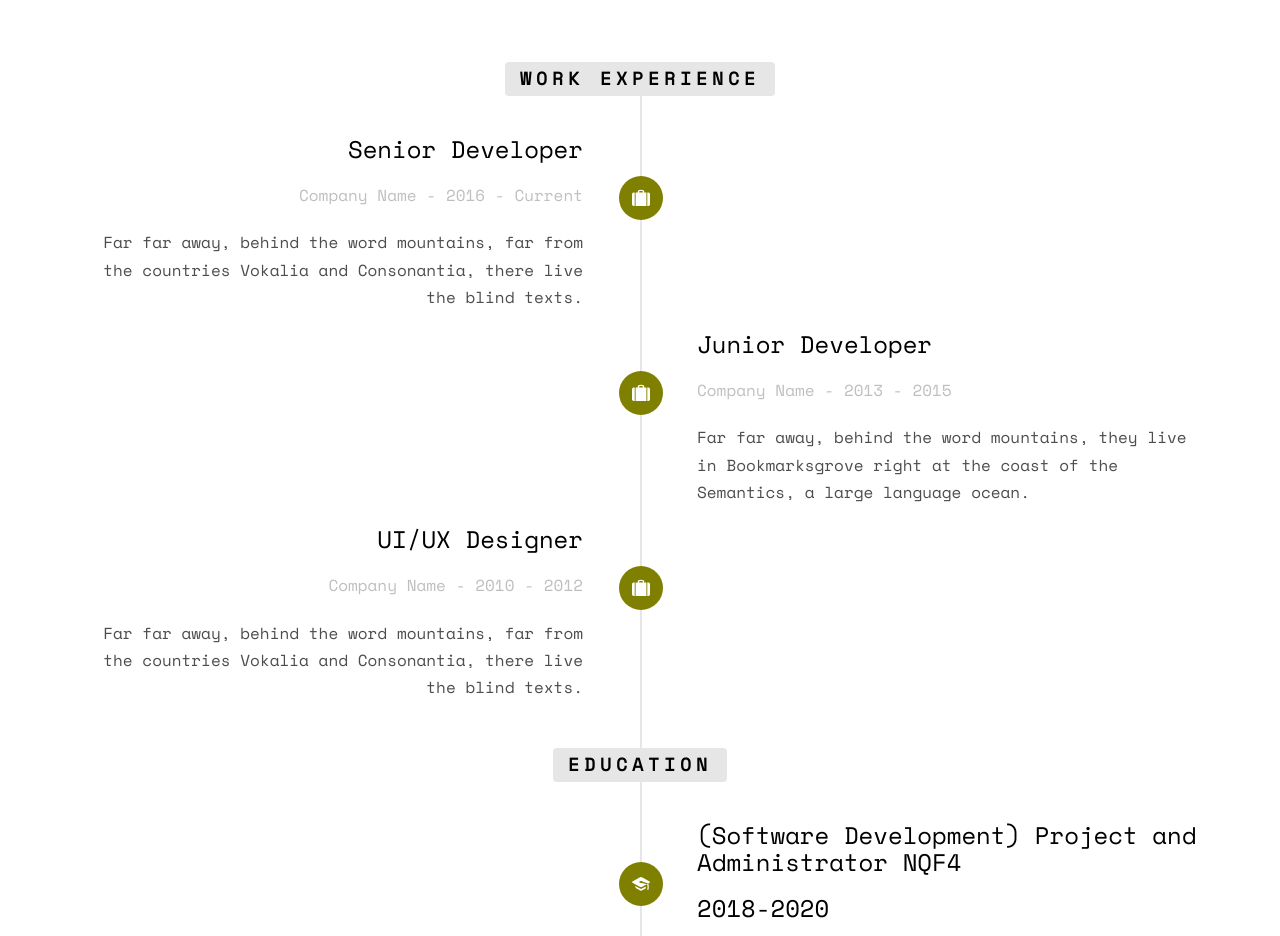
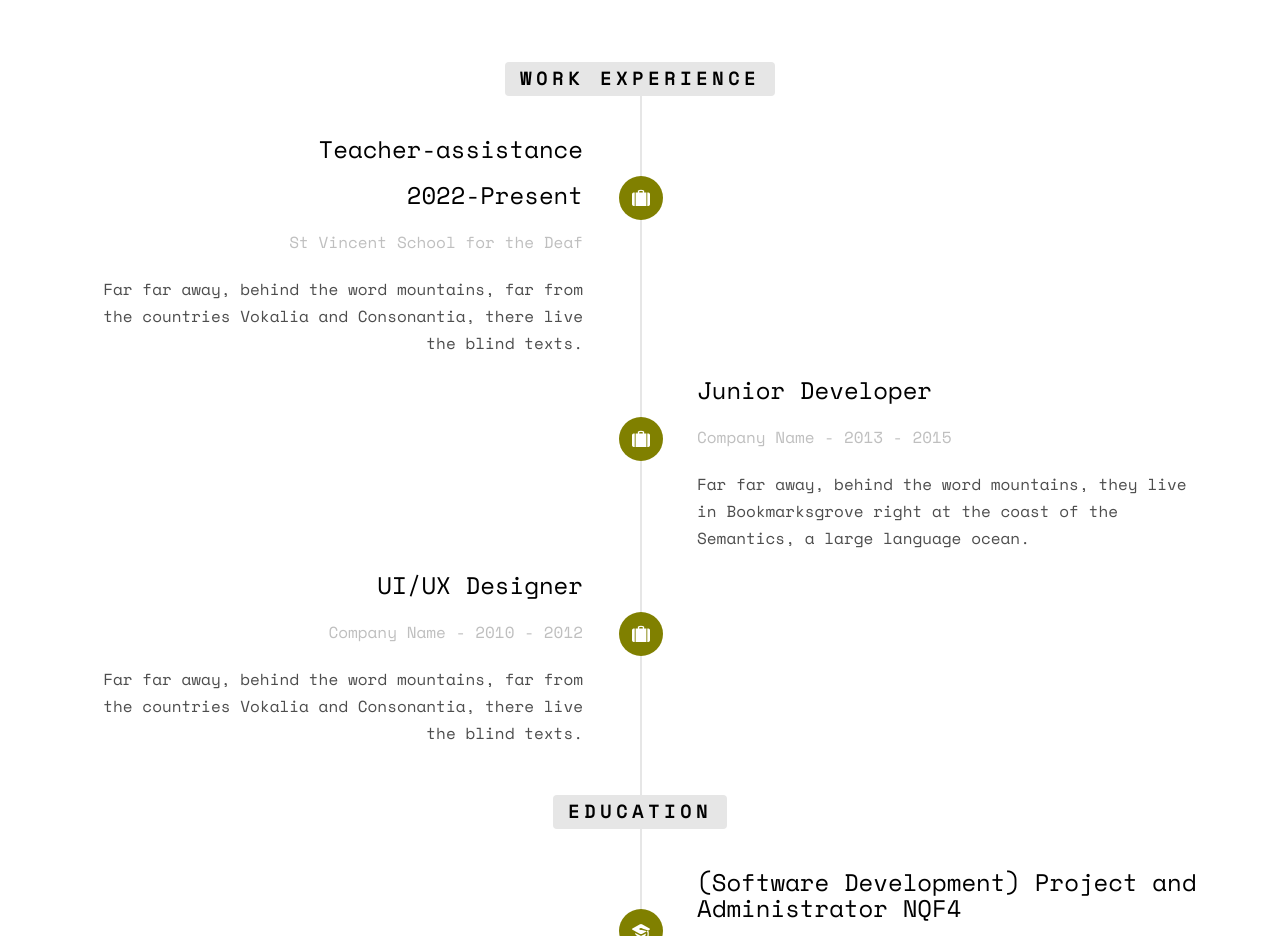
Before and after one commit to SiyabulelaSabu/CV-Zem-Zem, a plain HTML site: page index.html in a window 1280 px wide. Shown: the part 1620-2556 px from the top of the page. Drawn offline with nearby package versions, Linux system fonts and the light colour scheme; some packages are replaced by stand-ins of ours; no server answers; files whose address does not match are found by name.

Commit message:
add about  experience

```diff
--- a/index.html
+++ b/index.html
@@ -125,8 +125,9 @@
 							<div class="timeline-badge"><i class="icon-suitcase"></i></div>
 							<div class="timeline-panel">
 								<div class="timeline-heading">
-									<h3 class="timeline-title">Senior Developer</h3>
-									<span class="company">Company Name - 2016 - Current</span>
+									<h3 class="timeline-title">Teacher-assistance</h3>
+									<h3>2022-Present</h3>
+									<span class="company">St Vincent School for the Deaf</span>
 								</div>
 								<div class="timeline-body">
 									<p>Far far away, behind the word mountains, far from the countries Vokalia and Consonantia, there live the blind texts.</p>
```
